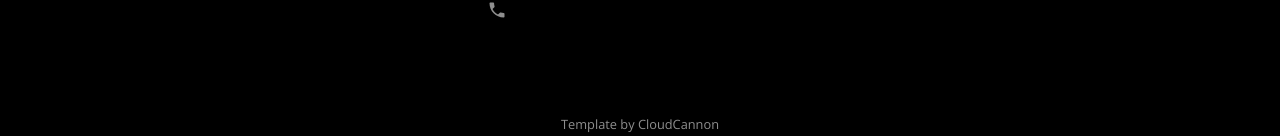
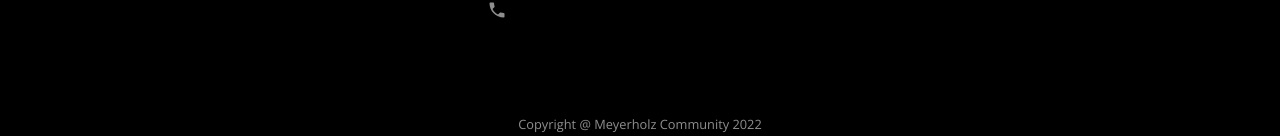
Before and after one commit to meyerholzcommunity/meyerholzcommunity.github.io, a Jekyll site: the page built from index.html, in a window 1280 px wide and 900 px high, scrolled down 4221 px. Shown: the part 761-897 px from the top of the window. Built offline with Jekyll 4.4.1, drawn with Linux system fonts in a browser that asks for light colours; nearby versions of some CDN libraries; a script that is not in the unit is left out.

Commit message:
copy right update

```diff
--- a/_layouts/default.html
+++ b/_layouts/default.html
@@ -68,8 +68,8 @@
 			</div>
 		</footer>
 		<p class="copyright">
-			<a href="https://cloudcannon.com/">
-				Template by CloudCannon
+			<a href="https://meyerholzcommunity.github.io/">
+				Copyright @ Meyerholz Community 2022
 			</a>
 		</p>
 		<script src="https://ajax.googleapis.com/ajax/libs/jquery/3.1.0/jquery.min.js"></script>
```
